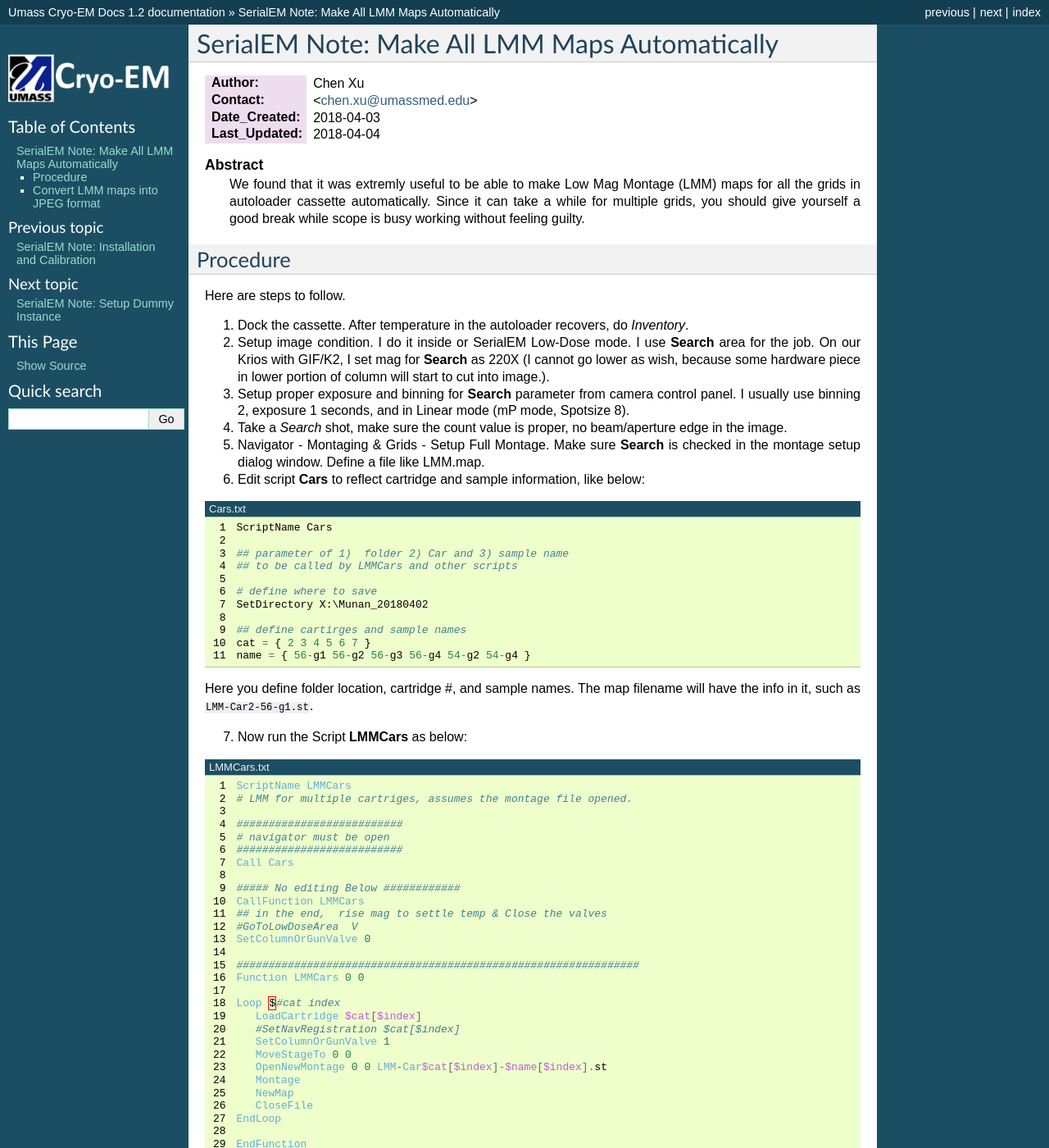
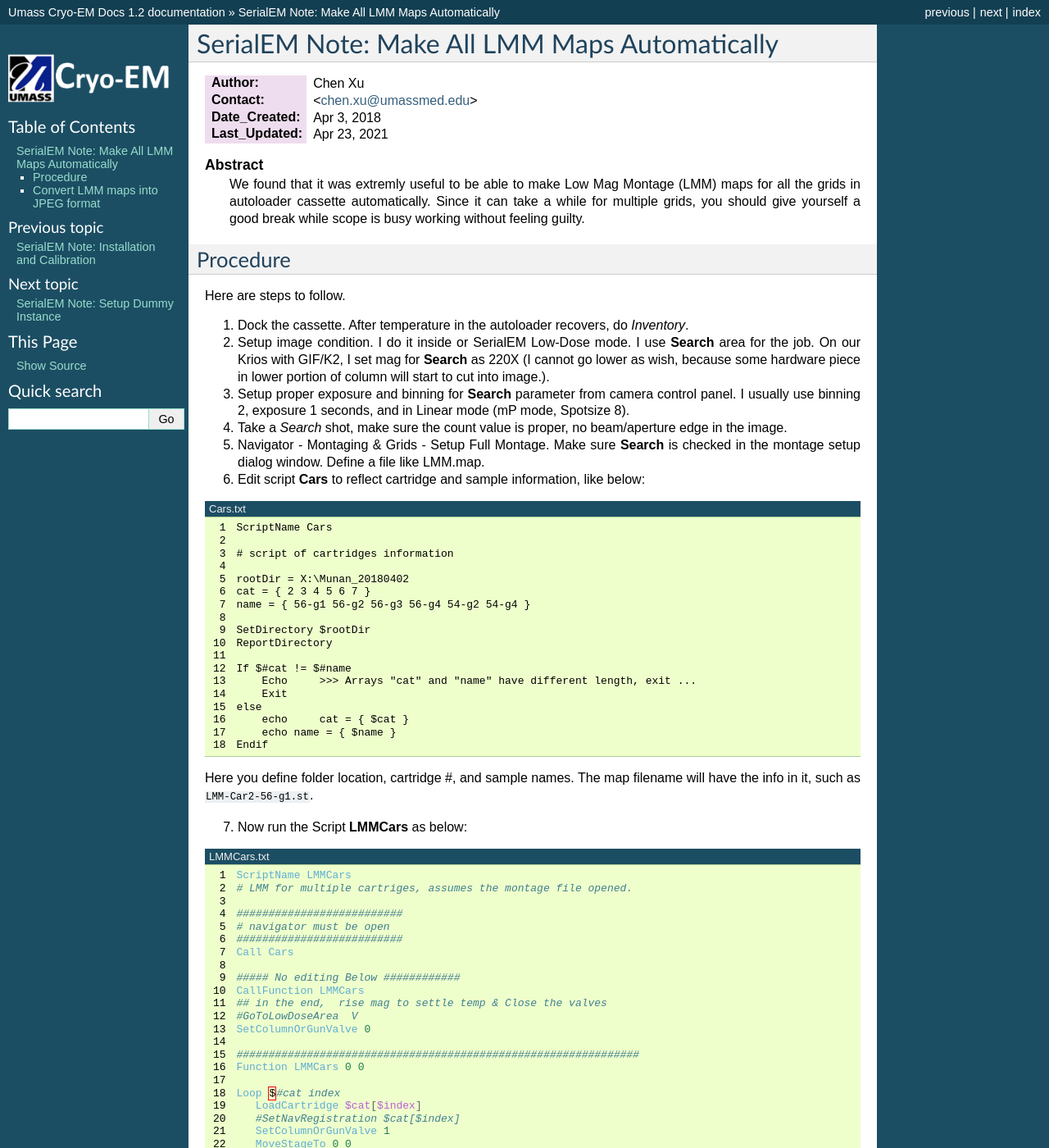
Before and after one commit to xuchen66/sphinx-emdocs, a Sphinx documentation site: the page built from source/serialEM-note-make-all-LMM-maps.rst, in a window 1280 px wide and 1400 px high. Shown: the whole window at 82% size. Built offline with Sphinx 7.4.7, drawn with Linux system fonts in a browser that asks for light colours; pages that are not in the unit, such as notebooks, are missing from menus.

Commit message:
Update serialEM-note-make-all-LMM-maps.rst

```diff
--- a/source/serialEM-note-make-all-LMM-maps.rst
+++ b/source/serialEM-note-make-all-LMM-maps.rst
@@ -6,8 +6,8 @@
 
 :Author: Chen Xu
 :Contact: <chen.xu@umassmed.edu>
-:Date_Created: 2018-04-03
-:Last_Updated: 2018-04-04
+:Date_Created: Apr 3, 2018
+:Last_Updated: Apr 23, 2021
 
 .. glossary::
 
@@ -40,15 +40,22 @@
 
     ScriptName Cars
 
-    ## parameter of 1)  folder 2) Car and 3) sample name
-    ## to be called by LMMCars and other scripts
+    # script of cartridges information
 
-    # define where to save
-    SetDirectory X:\Munan_20180402
-
-    ## define cartirges and sample names
+    rootDir = X:\Munan_20180402
     cat = { 2 3 4 5 6 7 }
     name = { 56-g1 56-g2 56-g3 56-g4 54-g2 54-g4 }
+
+    SetDirectory $rootDir
+    ReportDirectory
+
+    If $#cat != $#name
+        Echo     >>> Arrays "cat" and "name" have different length, exit ...
+        Exit
+    else
+        echo     cat = { $cat }
+        echo name = { $name }
+    Endif
 
 Here you define folder location, cartridge #, and sample names. The map filename will have the info in it, such as
 ``LMM-Car2-56-g1.st``.
```
